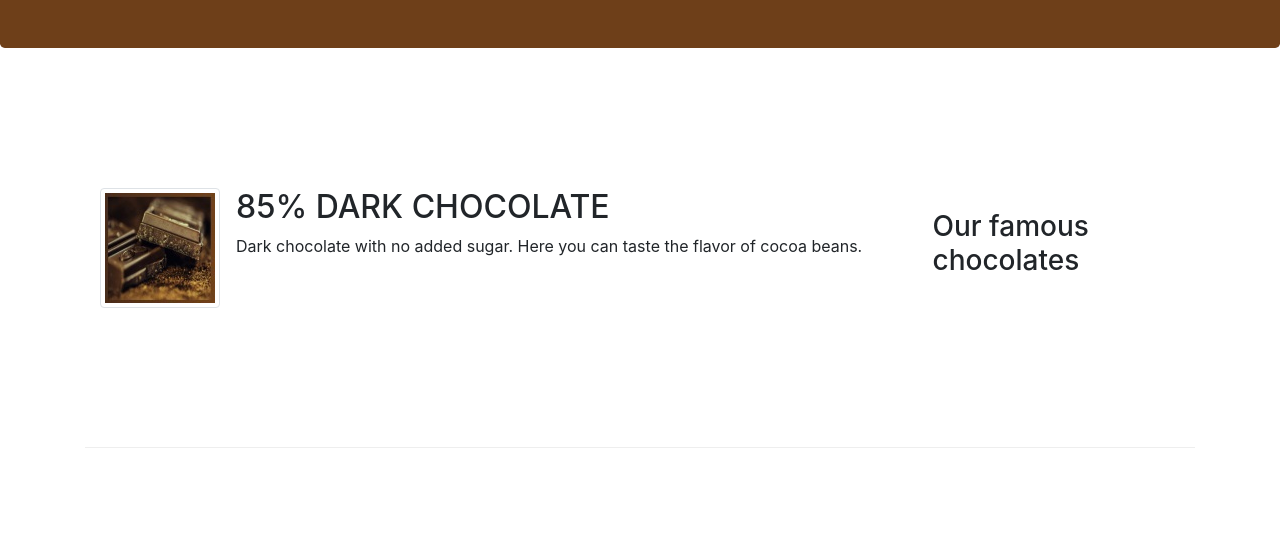
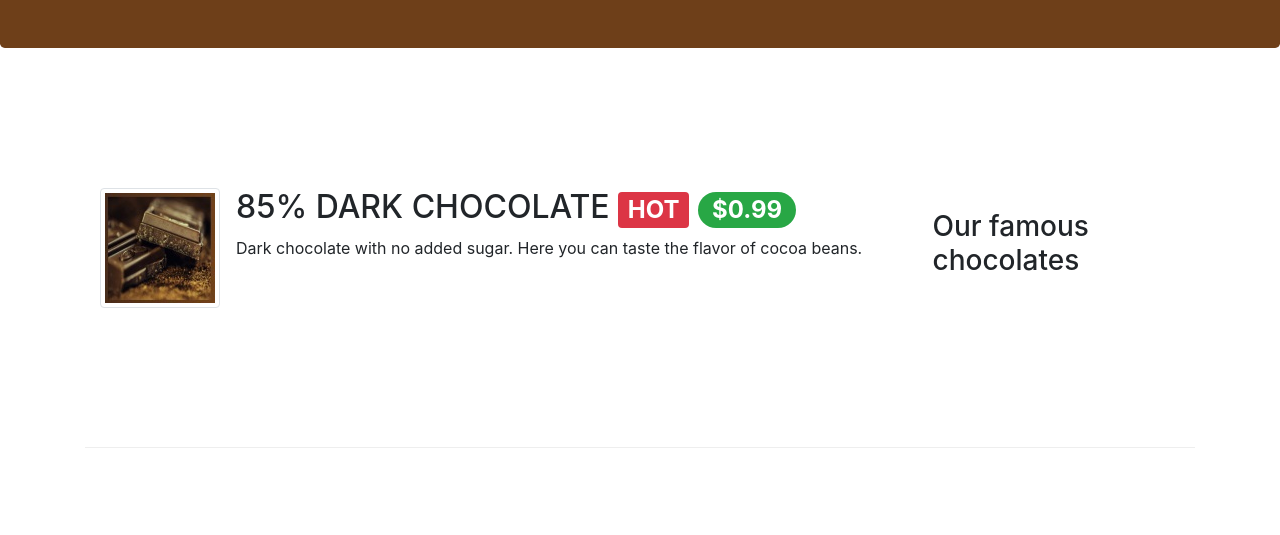
Before and after one commit to JimKos21/leChocolat, a website: page index.html in a window 1280 px wide. Shown: the part 265-800 px from the top of the page. Drawn offline with nearby package versions, Linux system fonts and the light colour scheme.

Commit message:
Alerting Users

```diff
--- a/index.html
+++ b/index.html
@@ -61,7 +61,9 @@
                 <div class="media">
                     <img src="/images/dark85.jpg" class="mr-3 img-thumbnail">
                     <div class="media-body">
-                            <h2>85% DARK CHOCOLATE</h2>
+                            <h2 class="mt-0">85% DARK CHOCOLATE
+                                <span class="badge badge-danger">HOT</span>
+                                <span class="badge badge-pill badge-success">$0.99</span></h2>
                             <p class="d-none d-md-block">Dark chocolate with no added sugar.
                             Here you can taste the flavor of cocoa beans.</p>
                     </div>
```
